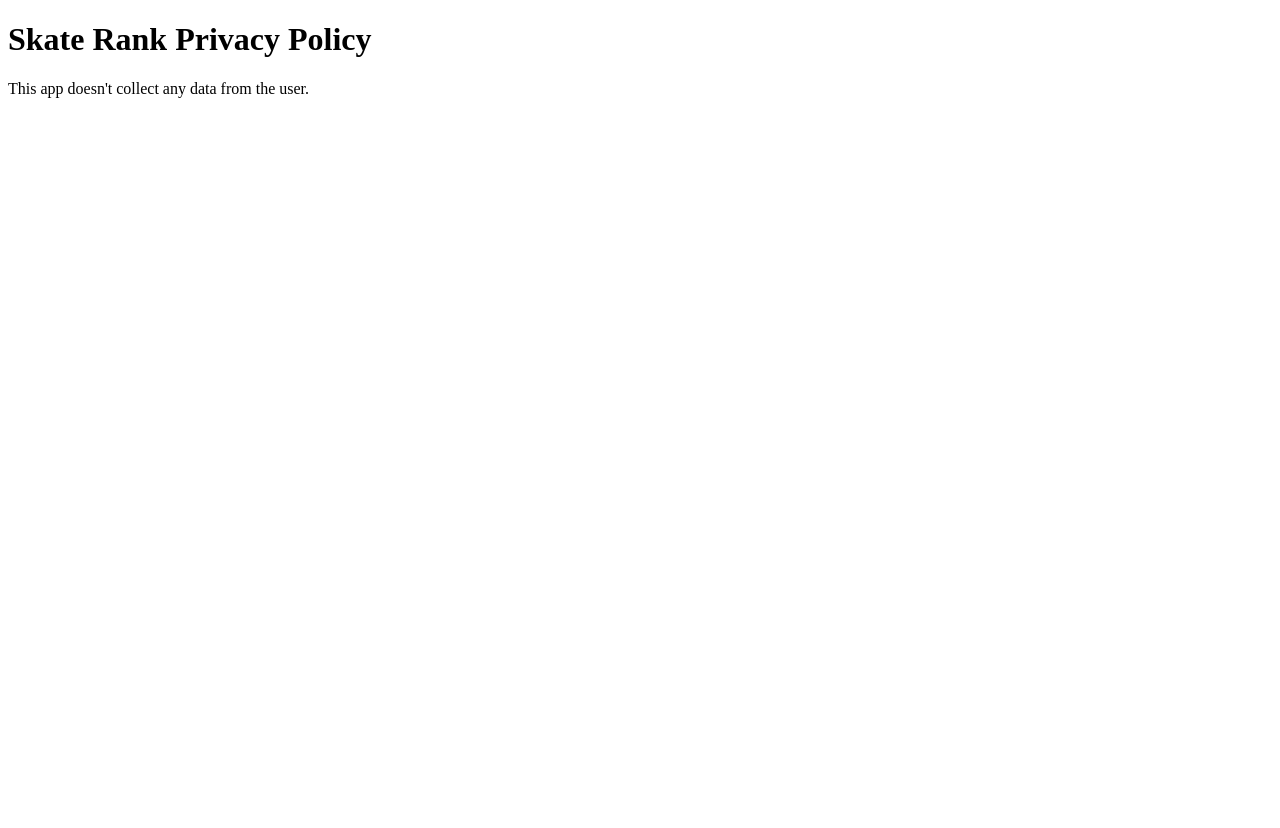
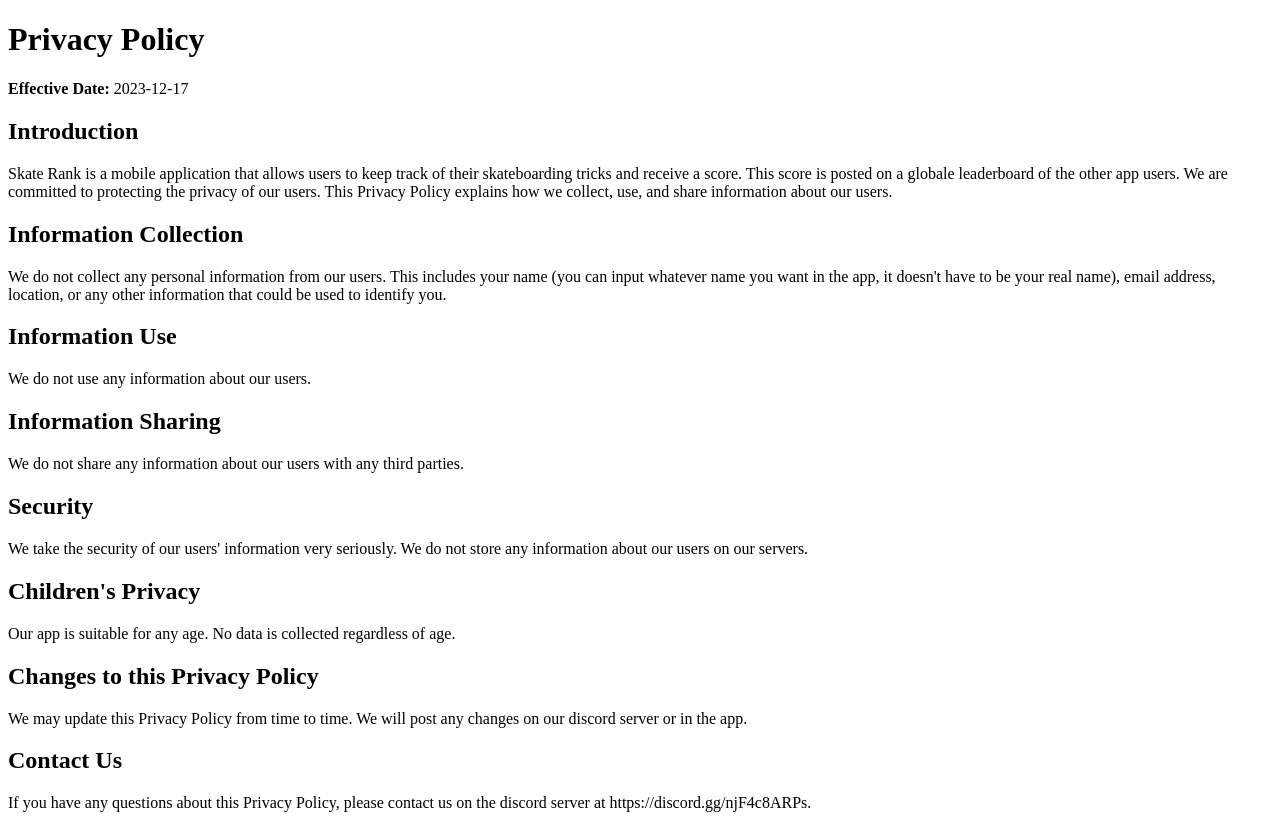
Before and after one commit to TekoXVI/SkateRankPrivacyPolicy, a plain HTML site: page index.html in a window 1280 px wide. Before the commit the page ends 800 px from the top, so only its background shows below. Drawn offline with Linux system fonts and the light colour scheme.

Commit message:
Update index.html

```diff
--- a/index.html
+++ b/index.html
@@ -1,7 +1,45 @@
 <!DOCTYPE html>
 <html>
-	<body>
-		<h1>Skate Rank Privacy Policy</h1>
-		<p>This app doesn't collect any data from the user.</p>
-	</body>
+<head>
+  <title>Skate Rank Privacy Policy</title>
+</head>
+<body>
+
+  <h1>Privacy Policy</h1>
+
+  <p><strong>Effective Date:</strong> 2023-12-17</p>
+
+  <h2>Introduction</h2>
+
+  <p>Skate Rank is a mobile application that allows users to keep track of their skateboarding tricks and receive a score. This score is posted on a globale leaderboard of the other app users. We are committed to protecting the privacy of our users. This Privacy Policy explains how we collect, use, and share information about our users.</p>
+
+  <h2>Information Collection</h2>
+
+  <p>We do not collect any personal information from our users. This includes your name (you can input whatever name you want in the app, it doesn't have to be your real name), email address, location, or any other information that could be used to identify you.</p>
+
+  <h2>Information Use</h2>
+
+  <p>We do not use any information about our users.</p>
+
+  <h2>Information Sharing</h2>
+
+  <p>We do not share any information about our users with any third parties.</p>
+
+  <h2>Security</h2>
+
+  <p>We take the security of our users' information very seriously. We do not store any information about our users on our servers.</p>
+
+  <h2>Children's Privacy</h2>
+
+  <p>Our app is suitable for any age. No data is collected regardless of age.</p>
+
+  <h2>Changes to this Privacy Policy</h2>
+
+  <p>We may update this Privacy Policy from time to time. We will post any changes on our discord server or in the app.</p>
+
+  <h2>Contact Us</h2>
+
+  <p>If you have any questions about this Privacy Policy, please contact us on the discord server at https://discord.gg/njF4c8ARPs.</p>
+
+</body>
 </html>
```
